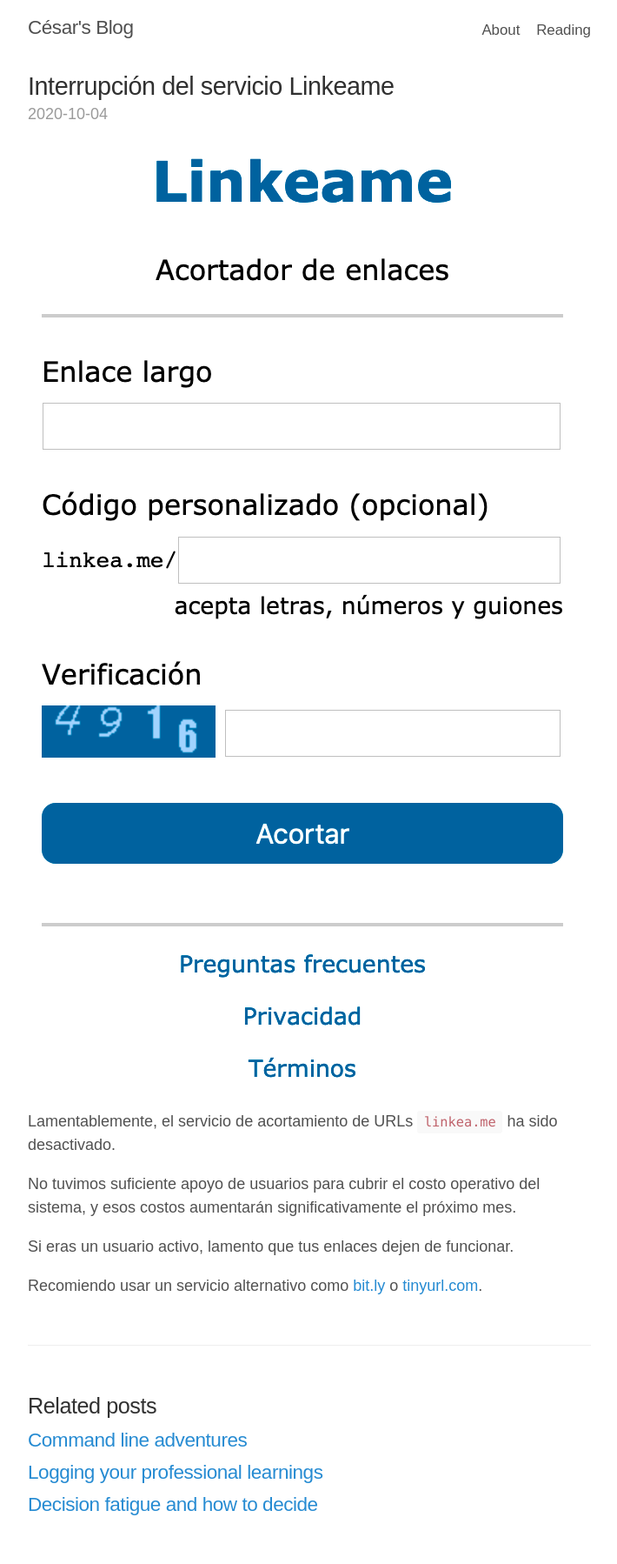
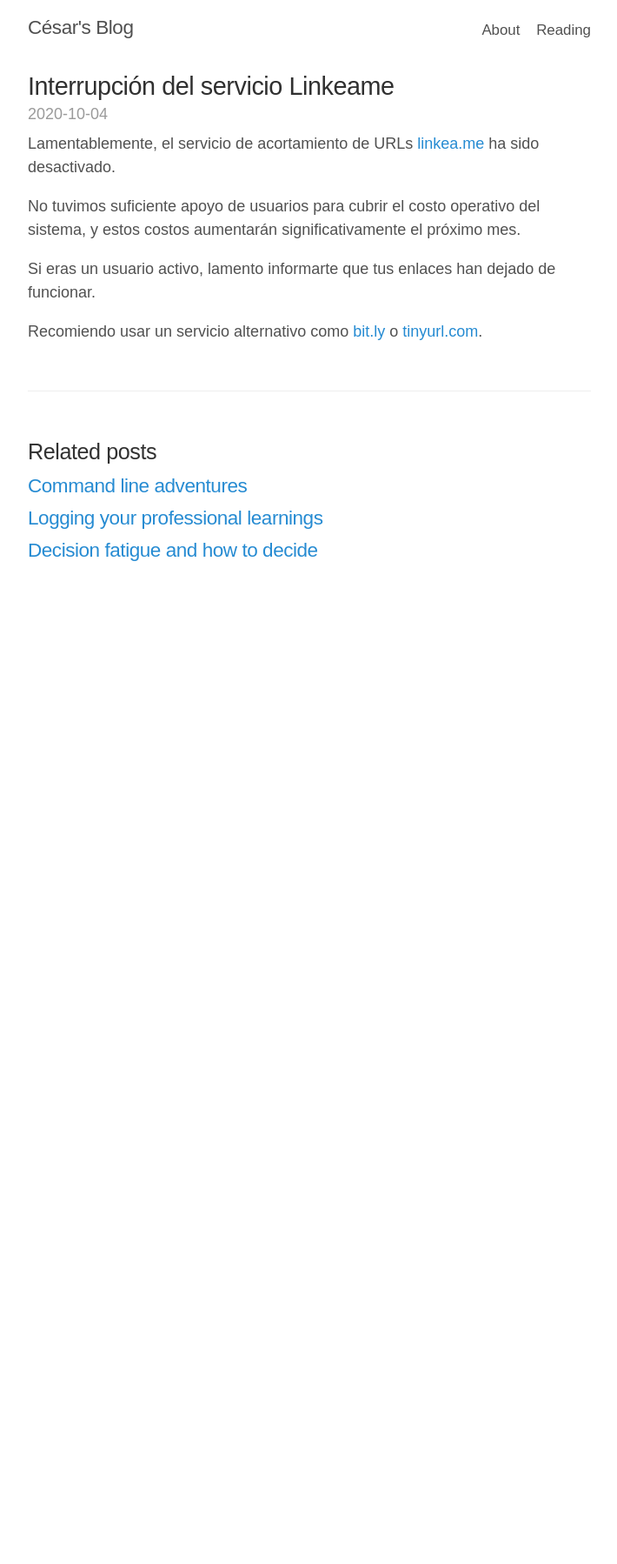
Before and after one commit to cesarferradas/ferrad.as, a Jekyll site: the page built from _posts/2020-10-04-linkeame.md, in a window 1280 px wide. Shown: the whole page at 87% size, without its empty margins (284-994 px from the left). Built offline with Jekyll 4.4.1, drawn with Linux system fonts in a browser that asks for light colours; our own code applies the rules of GitHub Pages for plain Markdown files; after the commit the page ends 900 px from its top, so only the background shows below that.

Commit message:
improve linkeame post

```diff
--- a/_posts/2020-10-04-linkeame.md
+++ b/_posts/2020-10-04-linkeame.md
@@ -5,15 +5,14 @@ redirect_from:
   - /linkeame
 ---
 
-![Linkeame](/blog/images/linkeame.png)
-
-Lamentablemente, el servicio de acortamiento de URLs `linkea.me` ha sido
+Lamentablemente, el servicio de acortamiento de URLs [linkea.me]() ha sido
 desactivado.
 
 No tuvimos suficiente apoyo de usuarios para cubrir el costo operativo del
-sistema, y esos costos aumentarán significativamente el próximo mes.
+sistema, y estos costos aumentarán significativamente el próximo mes.
 
-Si eras un usuario activo, lamento que tus enlaces dejen de funcionar.
+Si eras un usuario activo, lamento informarte que tus enlaces han dejado de
+funcionar.
 
 Recomiendo usar un servicio alternativo como [bit.ly](bitly.com) o
 [tinyurl.com](tinyurl.com).
```
Also changed, not shown: images/linkeame.png (deleted).
